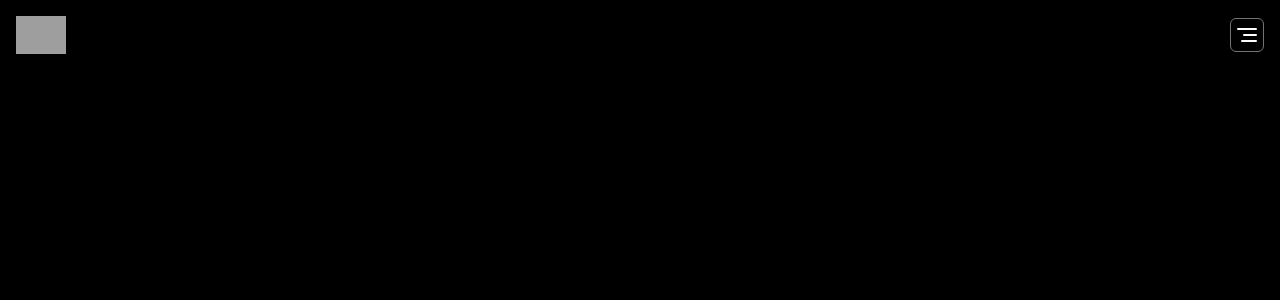
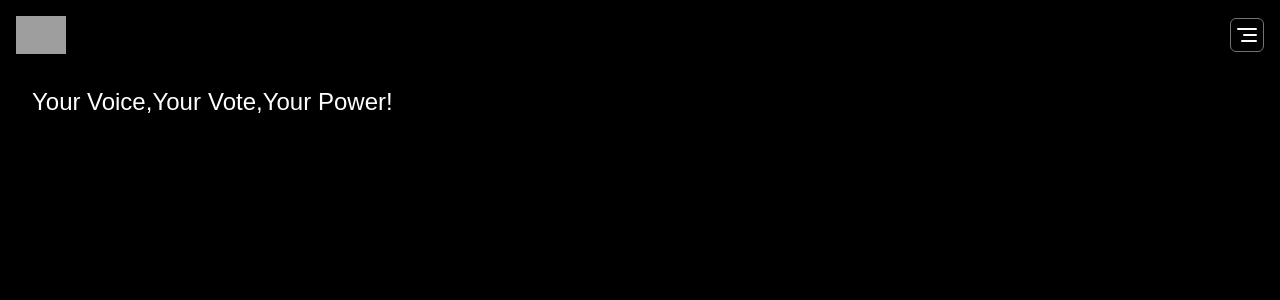
Before and after one commit to ManishAvadhiya/UdaanRedCarpet, a Next.js app in the folder red_carpet/: page / in a window 1280 px wide. Shown: the top 300 px of the page. Built offline with nearby package versions, Linux system fonts and the light colour scheme; grey boxes are pictures that could not be loaded.

Commit message:
add title of hero

```diff
--- a/red_carpet/package.json
+++ b/red_carpet/package.json
@@ -12,6 +12,7 @@
     "@clerk/nextjs": "^6.11.0",
     "@radix-ui/react-dropdown-menu": "^2.1.5",
     "@radix-ui/react-slot": "^1.1.1",
+    "@react-spring/web": "^9.7.5",
     "@tabler/icons-react": "^3.29.0",
     "class-variance-authority": "^0.7.1",
     "clsx": "^2.1.1",
--- a/red_carpet/src/app/page.js
+++ b/red_carpet/src/app/page.js
@@ -1,22 +1,16 @@
 import Image from "next/image";
 import SplashCursor from "../../components/Cursor";
 import Navbar from "@/components/Navbar";
+import Hero from "@/components/Hero";
 
 
 
 export default function Home() {
   return (
     <>
-
-
-
-
     {/* <SplashCursor /> */}
     <Navbar />
-
-
-
-
+    <Hero/>
     </>
   );
 }
--- /dev/null
+++ b/red_carpet/src/components/Hero.jsx
@@ -0,0 +1,24 @@
+"use client";
+import BlurText from "./ui/BlurText";
+
+const Hero = () => {
+  const handleAnimationComplete = () => {
+    console.log("Animation completed!");
+  };
+  return (
+    <>
+      <div className=" flex mt-4  items-center">
+        <BlurText
+          text="Your Voice,Your Vote,Your Power!"
+          delay={150}
+          animateBy="words"
+          direction="top"
+          className="text-2xl mx-8"
+        />
+      </div>
+
+    </>
+  );
+};
+
+export default Hero;
--- /dev/null
+++ b/red_carpet/src/components/ui/BlurText.jsx
@@ -0,0 +1,102 @@
+"use client"
+import { useRef, useEffect, useState } from "react";
+import { useSprings, animated } from "@react-spring/web";
+
+const BlurText = ({
+  text = "",
+  delay = 200,
+  className = "",
+  animateBy = "words", // 'words' or 'letters'
+  direction = "top", // 'top' or 'bottom'
+  threshold = 0.1,
+  rootMargin = "0px",
+  animationFrom,
+  animationTo,
+  easing = "easeOutCubic",
+  onAnimationComplete,
+}) => {
+  const elements = animateBy === "words" ? text.split(" ") : text.split("");
+  const [inView, setInView] = useState(false);
+  const ref = useRef();
+  const animatedCount = useRef(0);
+
+  // Default animations based on direction
+  const defaultFrom =
+    direction === "top"
+      ? {
+          filter: "blur(10px)",
+          opacity: 0,
+          transform: "translate3d(0,-50px,0)",
+        }
+      : {
+          filter: "blur(10px)",
+          opacity: 0,
+          transform: "translate3d(0,50px,0)",
+        };
+
+  const defaultTo = [
+    {
+      filter: "blur(5px)",
+      opacity: 0.5,
+      transform:
+        direction === "top" ? "translate3d(0,5px,0)" : "translate3d(0,-5px,0)",
+    },
+    { filter: "blur(0px)", opacity: 1, transform: "translate3d(0,0,0)" },
+  ];
+
+  useEffect(() => {
+    const observer = new IntersectionObserver(
+      ([entry]) => {
+        if (entry.isIntersecting) {
+          setInView(true);
+          observer.unobserve(ref.current);
+        }
+      },
+      { threshold, rootMargin }
+    );
+
+    observer.observe(ref.current);
+
+    return () => observer.disconnect();
+  }, [threshold, rootMargin]);
+
+  const springs = useSprings(
+    elements.length,
+    elements.map((_, i) => ({
+      from: animationFrom || defaultFrom,
+      to: inView
+        ? async (next) => {
+            for (const step of animationTo || defaultTo) {
+              await next(step);
+            }
+            animatedCount.current += 1;
+            if (
+              animatedCount.current === elements.length &&
+              onAnimationComplete
+            ) {
+              onAnimationComplete();
+            }
+          }
+        : animationFrom || defaultFrom,
+      delay: i * delay,
+      config: { easing },
+    }))
+  );
+
+  return (
+    <p ref={ref} className={`blur-text ${className} flex flex-wrap`}>
+      {springs.map((props, index) => (
+        <animated.span
+          key={index}
+          style={props}
+          className="inline-block transition-transform will-change-[transform,filter,opacity]"
+        >
+          {elements[index] === " " ? "\u00A0" : elements[index]}
+          {animateBy === "words" && index < elements.length - 1 && "\u00A0"}
+        </animated.span>
+      ))}
+    </p>
+  );
+};
+
+export default BlurText;
```
Also changed, not shown: 2 other files (tests, documents, lock files or other folders).
